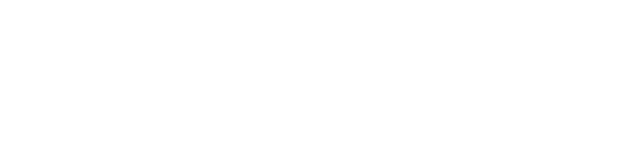
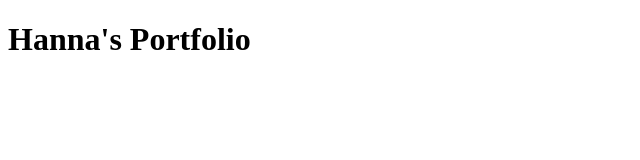
Before and after one commit to htourneyPSU/portfolio-project, a plain HTML site: page index.html in a window 1280 px wide. Shown: the whole page, without its empty margins (0-640 px from the left). Drawn offline with Linux system fonts and the light colour scheme.

Commit message:
Updated heading

```diff
--- a/index.html
+++ b/index.html
@@ -5,6 +5,6 @@
         <title>Hanna's Portfolio</title>
     </head>
     <body>
-
+        <h1>Hanna's Portfolio</h1>
     </body>
 </html>
```
Also changed, not shown: 1 other file.
